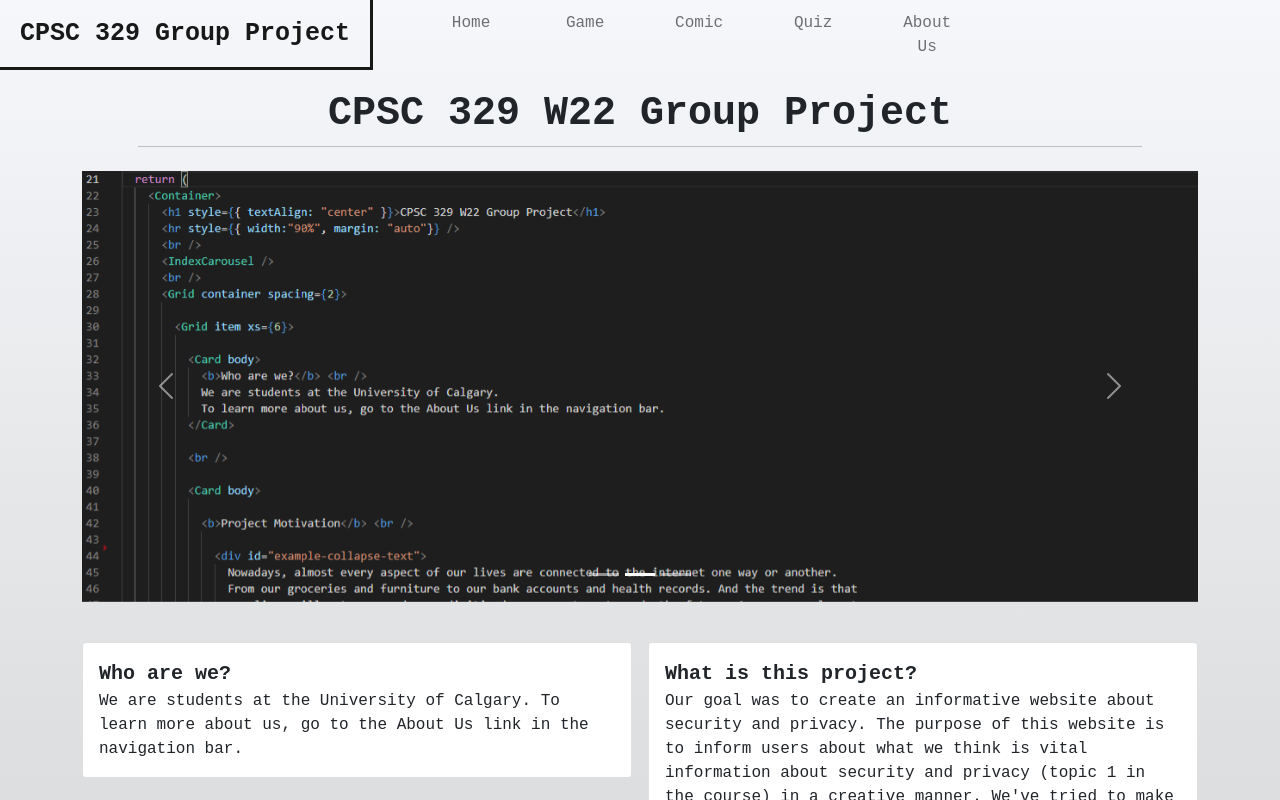
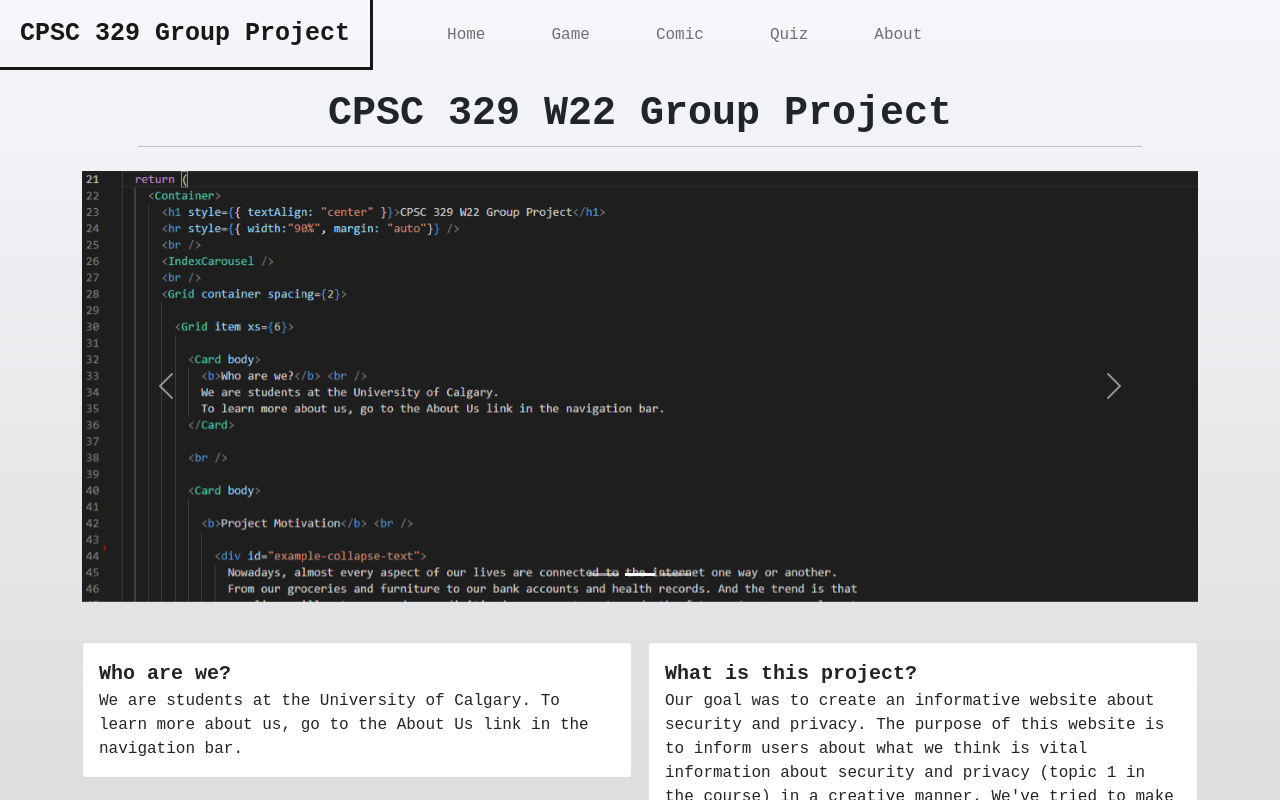
Before and after one commit to ae4sri/329groupproject, a React (Create React App) app: page / in a window 1280 px wide. Shown: the top 800 px of the page. Built offline with nearby package versions, Linux system fonts and the light colour scheme; a web font is replaced by a local one.

Commit message:
Change "About Us" to "About"

```diff
--- a/src/components/NavBar.js
+++ b/src/components/NavBar.js
@@ -12,7 +12,7 @@
           <Nav.Link as={Link} to="/game" className='nav-link'>Game</Nav.Link>
           <Nav.Link as={Link} to="/comic" className='nav-link'>Comic</Nav.Link>
           <Nav.Link as={Link} to="/quiz" className='nav-link'>Quiz</Nav.Link>
-          <Nav.Link as={Link} to="/about" className='nav-link'>About Us</Nav.Link>
+          <Nav.Link as={Link} to="/about" className='nav-link'>About</Nav.Link>
         </Nav>
         </Container>
       </Navbar>
```
